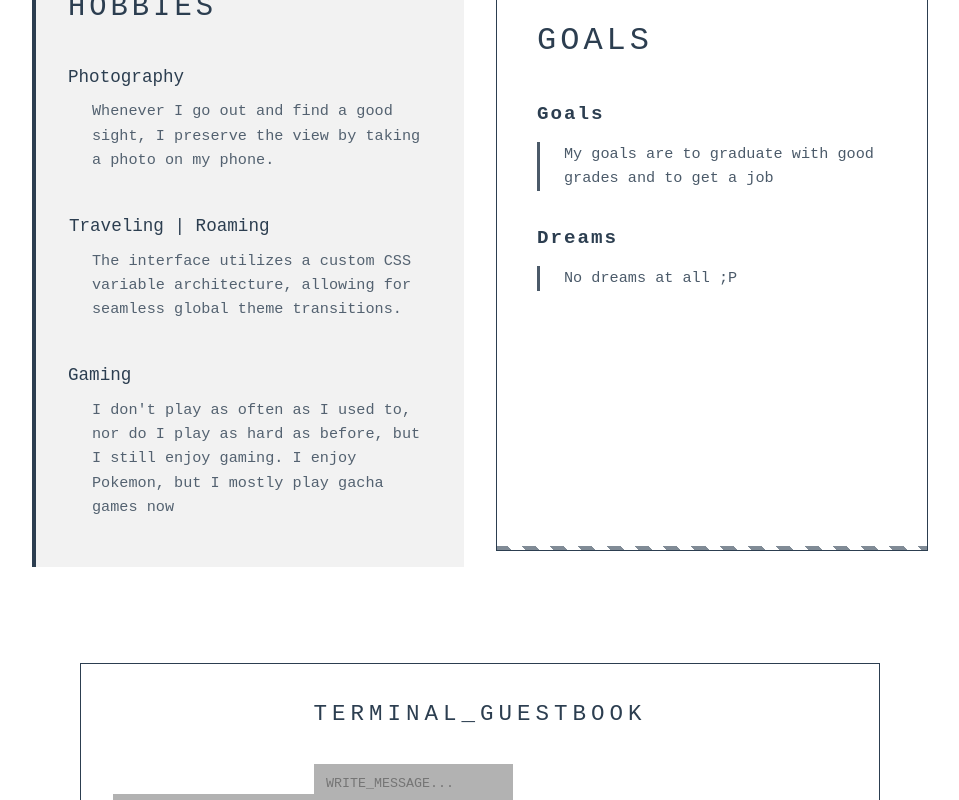
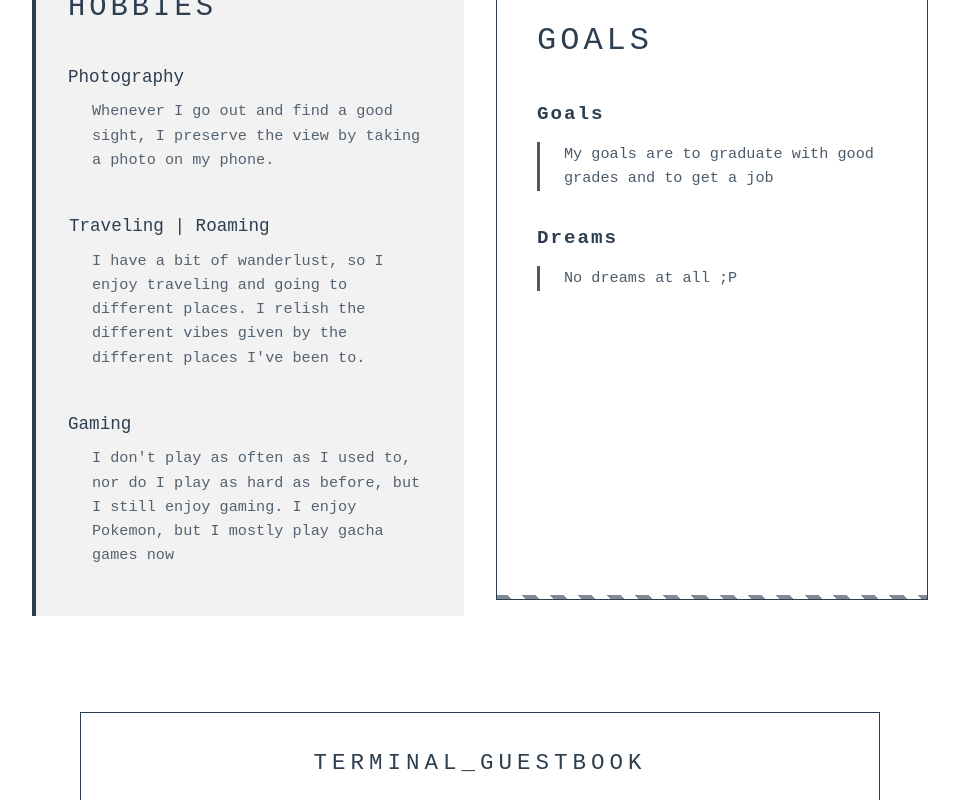
Before and after one commit to HowlAPC/personal-website-finals, a Vue app in the folder frontend/: page / in a window 1280 px wide. Shown: the part 1057-1857 px from the top of the page, without its empty margins (160-1119 px from the left). Built offline with nearby package versions, Linux system fonts and the light colour scheme; no server answers.

Commit message:
added everythign agaen

```diff
--- a/frontend/src/components/InfoBlock.vue
+++ b/frontend/src/components/InfoBlock.vue
@@ -23,7 +23,7 @@ const sections = ref([
   },
   {
     header: 'Traveling | Roaming',
-    content: 'The interface utilizes a custom CSS variable architecture, allowing for seamless global theme transitions.'
+    content: "I have a bit of wanderlust, so I enjoy traveling and going to different places. I relish the different vibes given by the different places I've been to. "
   },
   {
     header: 'Gaming',
```
Also changed, not shown: frontend/src/App.vue (+4 -4 lines).
